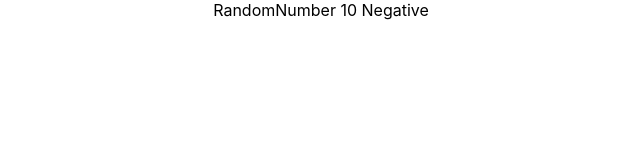
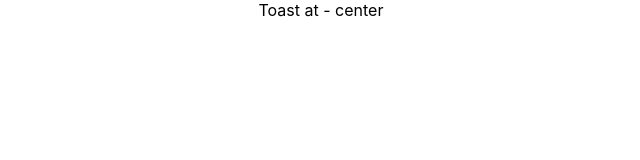
Before and after one commit to JomarHAN/react-typescript-demo, a React (Create React App) app: page / in a window 1280 px wide. Shown: the top 160 px of the page, without its empty margins (319-959 px from the left). Built offline with nearby package versions, Linux system fonts and the light colour scheme.

Commit message:
template-literal

```diff
--- a/src/App.tsx
+++ b/src/App.tsx
@@ -1,10 +1,10 @@
 import "./App.css";
-import RandomNumber from "./components/restricted/RandomNumber";
+import Toast from "./components/templateliteral/Toast";
 
 function App() {
   return (
     <div className="App">
-      <RandomNumber value={10} isNegative />
+      <Toast position="center" />
     </div>
   );
 }
--- /dev/null
+++ b/src/components/templateliteral/Toast.tsx
@@ -0,0 +1,16 @@
+import React from "react";
+
+type HorizontalType = "left" | "center" | "right";
+type VerticalType = "top" | "center" | "bottom";
+
+type ToastProps = {
+  position:
+    | Exclude<`${HorizontalType}-${VerticalType}`, "center-center">
+    | "center";
+};
+
+const Toast = ({ position }: ToastProps) => {
+  return <div>Toast at - {position}</div>;
+};
+
+export default Toast;
```
